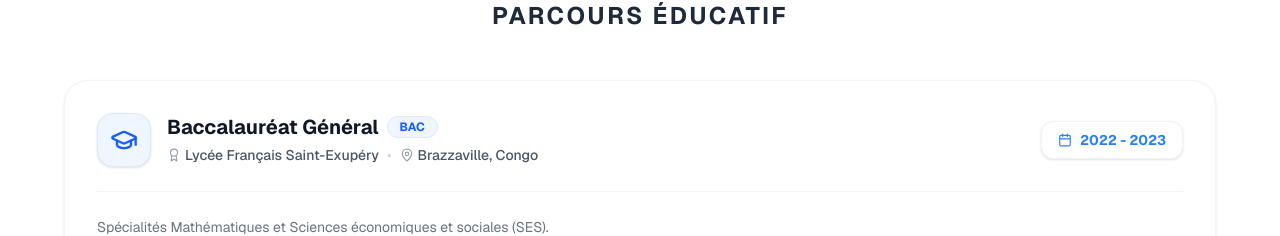
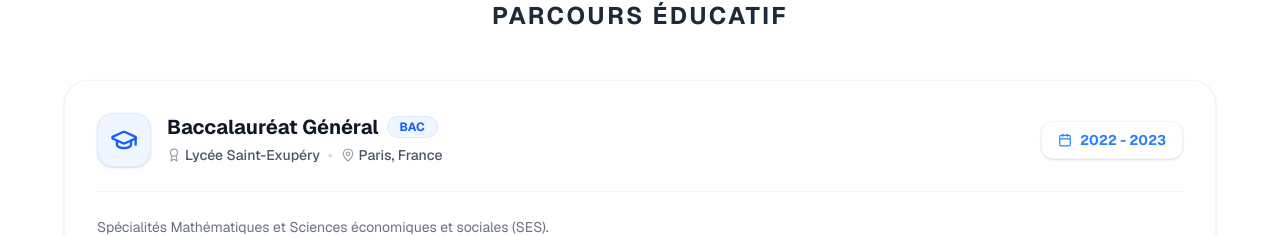
Before and after one commit to Nathan-14-05/PortfolioBTS, a Next.js app: page /PortfolioBTS/ in a window 1280 px wide. Shown: the part 5889-6125 px from the top of the page. Built offline with nearby package versions, Linux system fonts and the light colour scheme.

Commit message:
Modif formations

```diff
--- a/src/components/Formations.tsx
+++ b/src/components/Formations.tsx
@@ -6,8 +6,8 @@ const formations = [
   {
     title: "Baccalauréat Général",
     level: "BAC",
-    school: "Lycée Français Saint-Exupéry",
-    location: "Brazzaville, Congo",
+    school: "Lycée Saint-Exupéry",
+    location: "Paris, France",
     period: "2022 - 2023",
     description: "Spécialités Mathématiques et Sciences économiques et sociales (SES).",
   },
```
